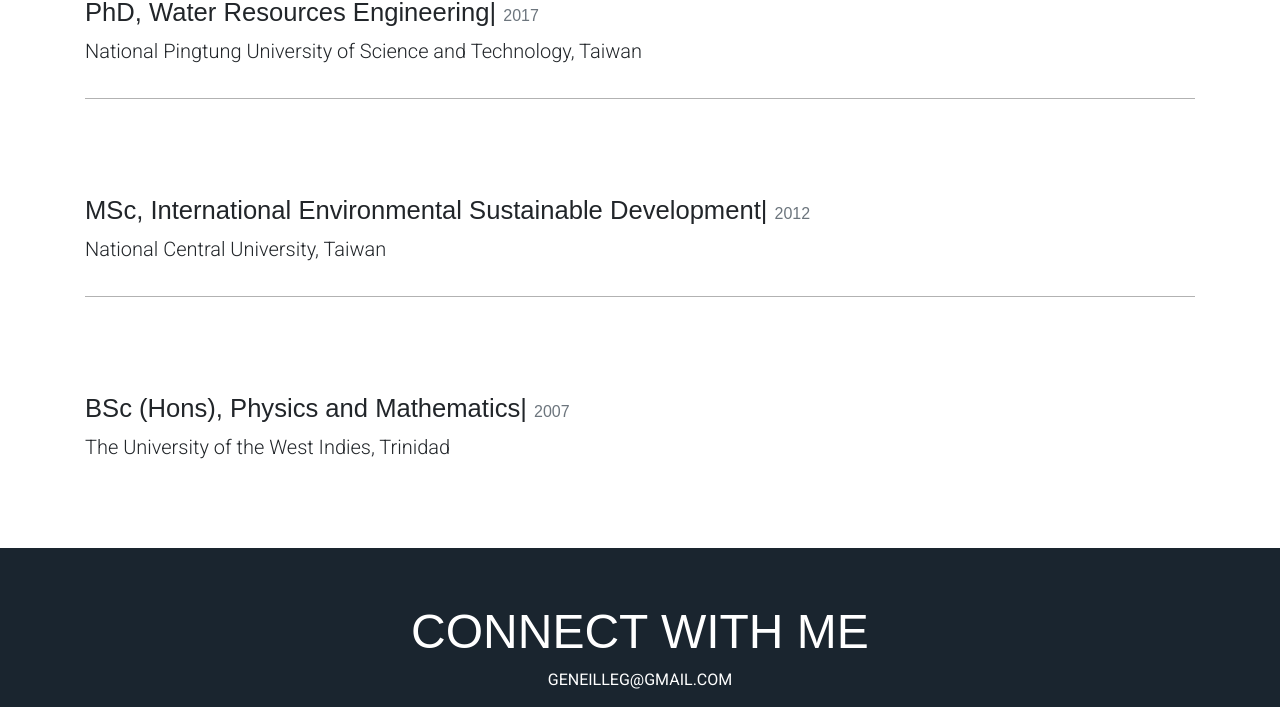
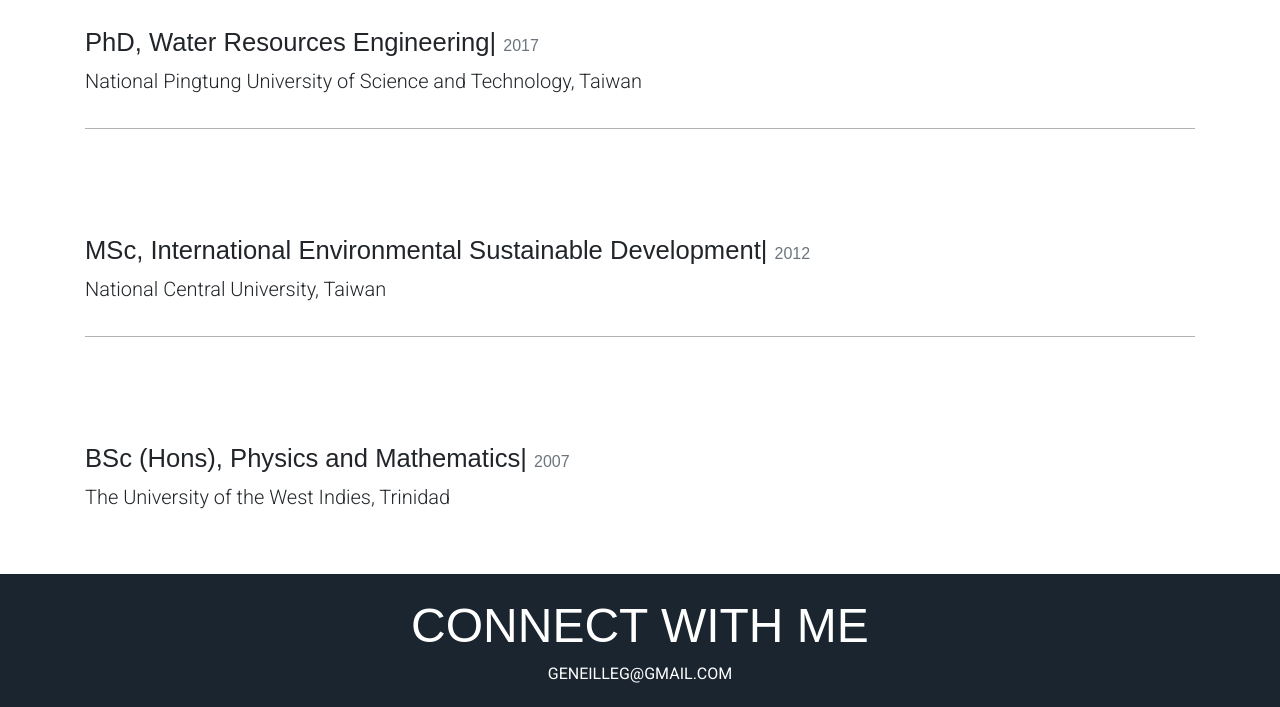
Before and after one commit to Geneille/Geneille.github.io, a plain HTML site: page index.html in a window 1280 px wide. Shown: the part 2229-2936 px from the top of the page. Drawn offline with nearby package versions, Linux system fonts and the light colour scheme.

Commit message:
update style layout

```diff
--- a/assets/css/styles.css
+++ b/assets/css/styles.css
@@ -180,16 +180,19 @@
 }
 
 .education {
-    margin-bottom: -30px;
-    padding-bottom: 100px;
+    margin-bottom: -50px;
 
 }
 
-.education .star-dark {
-    padding-top: 10px
+.education .star-dark mb5 {
+    padding-top: 100px
 
 }
 
+.education .credential {
+    padding-top: 20px;
+
+}
 .education .location {
     font-size: 1.6rem;
     font-weight: 500;
@@ -207,12 +210,11 @@
 
 .education .credential-divider {
     border-color: rgba(0, 0, 0, 0.3);
-
 }
 
 .footer {
-    padding-top: 4rem;
-    padding-bottom: 4rem;
+    padding-top: 2rem;
+    padding-bottom: 2rem;
     background-color: #1a252f;
     color: #fff;
 }
```
